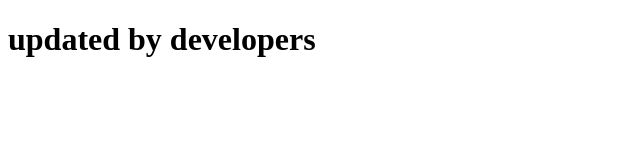
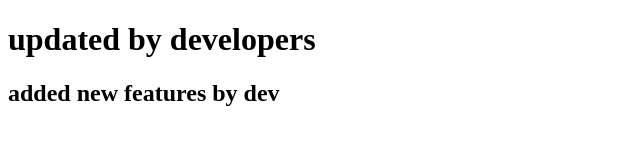
Before and after one commit to mounika-regalagunta-dev/Merge, a plain HTML site: page index.html in a window 1280 px wide. Shown: the whole page, without its empty margins (0-640 px from the left). Drawn offline with Linux system fonts and the light colour scheme.

Commit message:
dev version-2

```diff
--- a/index.html
+++ b/index.html
@@ -7,6 +7,7 @@
 </head>
 <body>
     <h1>updated by developers</h1>
+    <h2>added new features by dev</h2>
 
 </body>
 </html>
```
